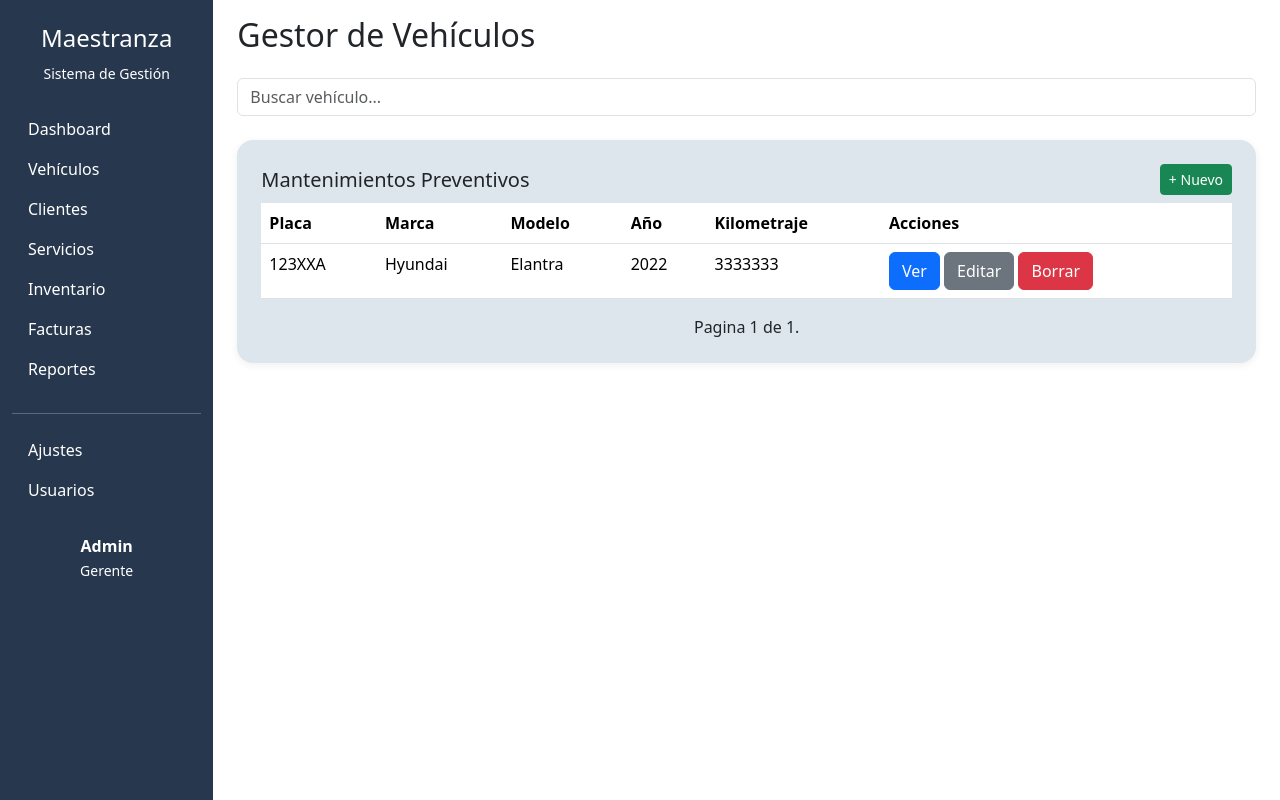
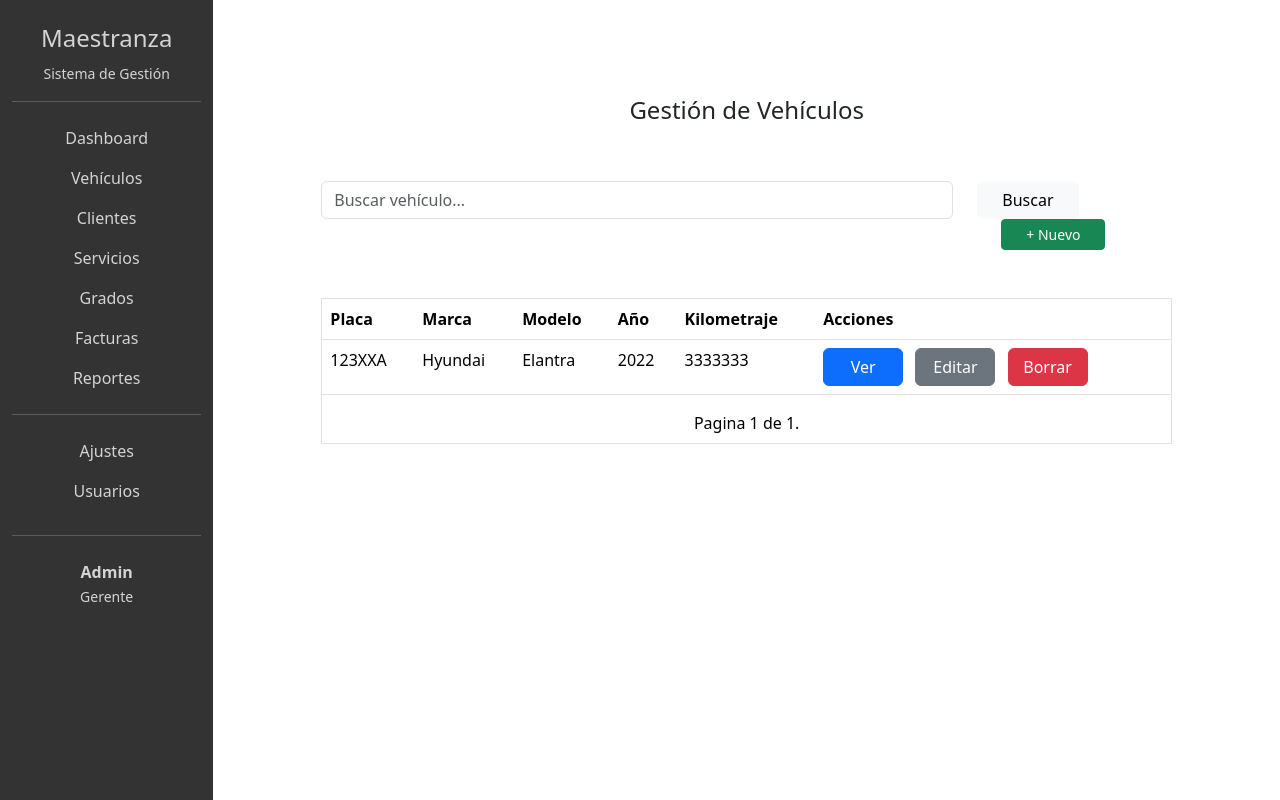
Before and after one commit to BKMS94/SoftPoli, a Django app: page /vehiculos/ in a window 1280 px wide. Run offline with Django 5.2, Linux system fonts and the light colour scheme; data comes from the database, SQL or seed files in the repository; both versions use the stored data as it was after the commit.

Commit message:
added styles and form component

```diff
--- a/grado/forms.py
+++ b/grado/forms.py
@@ -1,7 +1,12 @@
 from django.forms import ModelForm
+from django import forms
 from .models import Grado
 
 class GradosForm(ModelForm):
     class Meta:
         model = Grado
         fields = ['nombre',]
+        widgets = {
+            'nombre': forms.TextInput(attrs = {'class':'form-control my-4', 'placeholder': 'Ingrese el nombre del grado',
+                })
+        }
--- a/static/css/base.css
+++ /dev/null
@@ -1,47 +0,0 @@
-
-        body { background: #9DB2BF; }
-
-        .sidebar {
-            background: #27374D;
-            color: #fff;
-            min-height: 100vh;
-        }
-        .sidebar .nav-link, .sidebar .nav-link.active {
-            color: #fff;
-            font-weight: 500;
-        }
-        .sidebar .nav-link.active {
-            background: #526D82;
-            border-radius: 8px;
-        }
-        .card-summary {
-            border: none;
-            border-radius: 16px;
-            box-shadow: 0 2px 8px #0001;
-        }
-        .tab-content {
-            background: #DDE6ED;
-            border-radius: 16px;
-            box-shadow: 0 2px 8px #0001;
-            padding: 24px;
-            margin-bottom: 24px;
-        }
-        .table thead { background: #f5f6fa; }
-
-
-        @media (max-width: 991.98px) {
-            .sidebar {
-                min-height: auto;
-            }
-            .sidebar .nav-link {
-                font-size: 1rem;
-            }
-        }
-        @media (max-width: 767.98px) {
-            .sidebar {
-                display: none;
-            }
-            main {
-                padding-left: 0 !important;
-            }
-        }
--- /dev/null
+++ b/static/css/base1.css
@@ -0,0 +1,26 @@
+:root{
+--Primary-color: #333;
+--Text-color: #ffffffc9;
+
+}
+
+
+nav{
+  background-color: var(--Primary-color);
+  color: var(--Text-color);
+
+}
+
+nav ul li:hover{
+  background-color: var(--Text-color);
+  color: var(--Primary-color);
+}
+
+table{
+  border: solid 1px rgba(0, 0, 0, 0.5);
+
+}
+
+td span a {
+  width: 80px;
+}
--- a/templates/base.html
+++ b/templates/base.html
@@ -1,30 +1,40 @@
 {% load static %}
 <!DOCTYPE html>
 <html lang="es">
+
 <head>
-    <meta charset="UTF-8">
-    <title>Sistema Maestranza</title>
-    <meta name="viewport" content="width=device-width, initial-scale=1">
-    <link rel="stylesheet" href="{% static 'css/base.css' %}">
-    <link href="https://cdn.jsdelivr.net/npm/bootstrap@5.3.2/dist/css/bootstrap.min.css" rel="stylesheet">
+  <meta charset="UTF-8" />
+  <title>Sistema Maestranza</title>
+  <meta name="viewport" content="width=device-width, initial-scale=1" />
+  <link rel="stylesheet" href="{% static 'css/base1.css' %}" />
+  <link href="https://cdn.jsdelivr.net/npm/bootstrap@5.3.6/dist/css/bootstrap.min.css" rel="stylesheet"
+    integrity="sha384-4Q6Gf2aSP4eDXB8Miphtr37CMZZQ5oXLH2yaXMJ2w8e2ZtHTl7GptT4jmndRuHDT" crossorigin="anonymous" />
+</head>
 
-</head>
 <body>
-<div class="container-fluid">
-    <div class="row flex-nowrap">
-    {% include 'componentes/navegador.html' %}
-        <!-- Main content -->
-        <main class="col-lg-10 col-12 ms-sm-auto px-4">
-            <div class="d-flex flex-column flex-md-row justify-content-between align-items-center pt-3 pb-2 mb-3 gap-3">
-                <h2 class="mb-0">{% block title %}{% endblock title %}</h2>
-                <!-- <input class="form-control w-100 w-md-25" type="search" placeholder="Buscar..."> -->
-            </div>
-            <!-- Summary cards -->
-            {% block content %}{% endblock content %}
-    </main>
+  <!-- Nav -->
+  <div class="container-fluid ">
+    <div class="row">
+      {% include 'componentes/navegador.html' %}
+      <section class="col mb-0 p-5">
+        {% block content %}{% endblock content %}
+      </section>
     </div>
-</div>
-    <script src="{% static 'js/calculo.js' %}"></script>
+  </div>
 
+  <!-- Main content -->
+
+  <!-- <input class="form-control w-100 w-md-25" type="search" placeholder="Buscar..."> -->
+
+  <!-- Summary cards -->
+  <script src="https://cdn.jsdelivr.net/npm/@popperjs/core@2.11.8/dist/umd/popper.min.js"
+    integrity="sha384-I7E8VVD/ismYTF4hNIPjVp/Zjvgyol6VFvRkX/vR+Vc4jQkC+hVqc2pM8ODewa9r"
+    crossorigin="anonymous"></script>
+  <script src="https://cdn.jsdelivr.net/npm/bootstrap@5.3.6/dist/js/bootstrap.bundle.min.js"
+    integrity="sha384-j1CDi7MgGQ12Z7Qab0qlWQ/Qqz24Gc6BM0thvEMVjHnfYGF0rmFCozFSxQBxwHKO"
+    crossorigin="anonymous"></script>
+
+  <script src="{% static 'js/calculo.js' %}"></script>
 </body>
+
 </html>
--- a/templates/componentes/botones.html
+++ b/templates/componentes/botones.html
@@ -1,7 +1,7 @@
 <td>
     <span>
-        <a class="btn btn-primary " href= "{{ modelo.get_detalle_url }}" >Ver</a>
-        <a class="btn btn-secondary"  href= "{{ modelo.get_editar_url }}" >Editar</a>
-        <a class="btn btn-danger"  href= "{{ modelo.get_borrar_url }}" >Borrar</a>
+        <a class="btn btn-primary" href="{{ modelo.get_detalle_url }}">Ver</a>
+        <a class="btn btn-secondary mx-2" href="{{ modelo.get_editar_url }}">Editar</a>
+        <a class="btn btn-danger" href="{{ modelo.get_borrar_url }}">Borrar</a>
     </span>
 </td>
--- a/templates/componentes/navegador.html
+++ b/templates/componentes/navegador.html
@@ -1,27 +1,37 @@
 <!-- Sidebar -->
-        <nav class="col-lg-2 d-none d-lg-block sidebar py-4">
-            <div class="text-center mb-4">
+<nav class="col-lg-2 d-none d-xl-block sidebar py-4 vh-100">
+  <div class="text-center">
     <h4>Maestranza</h4>
     <small>Sistema de Gestión</small>
+    <hr />
   </div>
-            <ul class="nav flex-column mb-4">
-                <li class="nav-item"><a class="nav-link" href="{% url 'index' %}">Dashboard</a></li>
-                <li class="nav-item"><a class="nav-link" href="{% url 'vehiculo_index' %}">Vehículos</a></li>
-                <li class="nav-item"><a class="nav-link" href="{% url 'persona_index' %}">Clientes</a></li>
-                <li class="nav-item"><a class="nav-link" href="{% url 'servicio_lista' %}">Servicios</a></li>
-                <li class="nav-item"><a class="nav-link" href="#">Inventario</a></li>
+  <ul class="navbar-nav flex-column mb-4 text-center">
+    <li class="navbar-item">
+      <a class="nav-link" href="{% url 'index' %}">Dashboard</a>
+    </li>
+    <li class="nav-item">
+      <a class="nav-link" href="{% url 'vehiculo_index' %}">Vehículos</a>
+    </li>
+    <li class="nav-item">
+      <a class="nav-link" href="{% url 'persona_index' %}">Clientes</a>
+    </li>
+    <li class="nav-item">
+      <a class="nav-link" href="{% url 'servicio_lista' %}">Servicios</a>
+    </li>
+    <li class=""><a class="nav-link" href="{% url 'grado_lista' %}">Grados</a></li>
     <li class="nav-item"><a class="nav-link" href="#">Facturas</a></li>
     <li class="nav-item"><a class="nav-link" href="#">Reportes</a></li>
-            </ul>
-            <div class="mt-auto">
-                <hr>
-                <ul class="nav flex-column">
+    <!-- </ul> -->
+
+    <hr />
+    <!-- <ul class="navbar-nav flex-column"> -->
     <li class="nav-item"><a class="nav-link" href="#">Ajustes</a></li>
     <li class="nav-item"><a class="nav-link" href="#">Usuarios</a></li>
   </ul>
+  <hr />
   <div class="mt-4 text-center">
-                    <strong>Admin</strong><br>
+    <strong>Admin</strong><br />
     <small>Gerente</small>
   </div>
-            </div>
+
 </nav>
--- a/templates/componentes/pagination.html
+++ b/templates/componentes/pagination.html
@@ -1,13 +1,13 @@
-<div class="pagination justify-content-center">
-    <spam class="step_links">
+<div class="pagination justify-content-center ">
+    <spam class="mx-auto step_links nav">
         {% if page.has_previous %}
-        <a href="?page={{ page.previous_page_number }}">Atras</a>
+        <a class="nav-link" href="?page={{ page.previous_page_number }}">Atras</a>
         {% endif %}
-        <span class="current">
-            Pagina {{page.number}}  de {{page.paginator.num_pages}}.
+        <span class="current mt-2 ">
+            Pagina {{page.number}} de {{page.paginator.num_pages}}.
         </span>
         {% if page.has_next %}
-        <a href="?page={{ page.next_page_number }}">Siguiente   </a>
+        <a class="nav-link" href="?page={{ page.next_page_number }}">Siguiente </a>
         {% endif %}
     </spam>
 </div>
--- a/templates/vehiculo/index.html
+++ b/templates/vehiculo/index.html
@@ -4,26 +4,32 @@
 
 {% block content %}
 
-<form action="{% url 'vehiculo_index' %}" method="get">
-    <input class="form-control w-100 w-md-25" type="search" name="search" placeholder="Buscar vehículo...">
-    <!-- <input type="submit" value="Buscar"> -->
-</form>
+<section class="col mb-0 p-5">
+    <div class="container">
+        <div class="row mb-5 text-center">
+            <h4>Gestión de Vehículos</h4>
+        </div>
+        <div class="row">
+            <div class="col-lg-9 col-md-7">
+                <form action="{% url 'vehiculo_index' %}" method="get">
 
-<div class="mt-4 row">
-    <div class="col-12 col-lg-12 mb-4 mb-lg-0">
-        <div class="tab-content">
-            <!-- <ul class="nav nav-tabs mb-3">
-                <li class="nav-item"><a class="nav-link active" href="#">Próximos</a></li>
-                <li class="nav-item"><a class="nav-link" href="#">Historial</a></li>
-                <li class="nav-item"><a class="nav-link" href="#">Programar</a></li>
-            </ul> -->
-             <div>
-                <div class="d-flex justify-content-between align-items-center mb-2">
-                    <h5 class="mb-0">Mantenimientos Preventivos</h5>
-                    <a href="{% url "vehiculo_crear" %}" class="btn btn-success btn-sm">+ Nuevo</a>
-                </div>
-                <div class="table-responsive">
-                    <table class="table">
+                    <input class="form-control w-100 w-md-25" type="search" name="search"
+                        placeholder="Buscar vehículo...">
+
+            </div>
+            <div class="col-lg-3 col-md-5 align-items-space"><input class="btn btn-light px-4" type="submit"
+                    value="Buscar">
+                <a href="{% url 'vehiculo_crear' %}" class="btn btn-success btn-sm px-4 ms-4">+ Nuevo</a>
+            </div>
+
+            </form>
+        </div>
+
+
+        <div class="mt-4 row ">
+            <div class="col-12 col-lg-12 my-4 mb-lg-0 ">
+                <div class="tab-content">
+                    <table class="table table-hover">
                         <thead>
                             <tr>
                                 <th>Placa</th>
@@ -35,7 +41,7 @@
                             </tr>
                         </thead>
                         <tbody>
-                                {% for vehiculo in vehiculos %}
+                            {% for vehiculo in vehiculos %}
                             <tr>
                                 <td>{{ vehiculo.placa}}</td>
                                 <td>{{vehiculo.marca}}</td>
@@ -46,13 +52,19 @@
                             </tr>
                             {% endfor %}
                         </tbody>
+
+                        <tfoot>
+                            <tr>
+                                <td colspan="7">{% include "componentes/pagination.html" with page=vehiculos %}</td>
+                            </tr>
+                        </tfoot>
+
                     </table>
                 </div>
-                {% include "componentes/pagination.html" with page=vehiculos %}
             </div>
         </div>
     </div>
-</div>
 
 
+</section>
 {% endblock content %}
```
Also changed, not shown: persona/forms.py (+8 -0 lines), static/css/baserep.css (added, +50 -0 lines), templates/base2.html (deleted, +0 -15 lines), templates/componentes/formulario.html (added, +21 -0 lines), templates/grado/crear.html (+9 -9 lines), templates/grado/editar.html (+9 -9 lines), templates/grado/lista.html (+37 -6 lines), templates/persona/crear.html (+9 -9 lines), templates/vehiculo/crear.html (+10 -9 lines), templates/vehiculo/editar.html (+8 -9 lines), vehiculo/forms.py (+8 -0 lines), db.sqlite3. Lines whose indentation alone changed are shown as unchanged.
